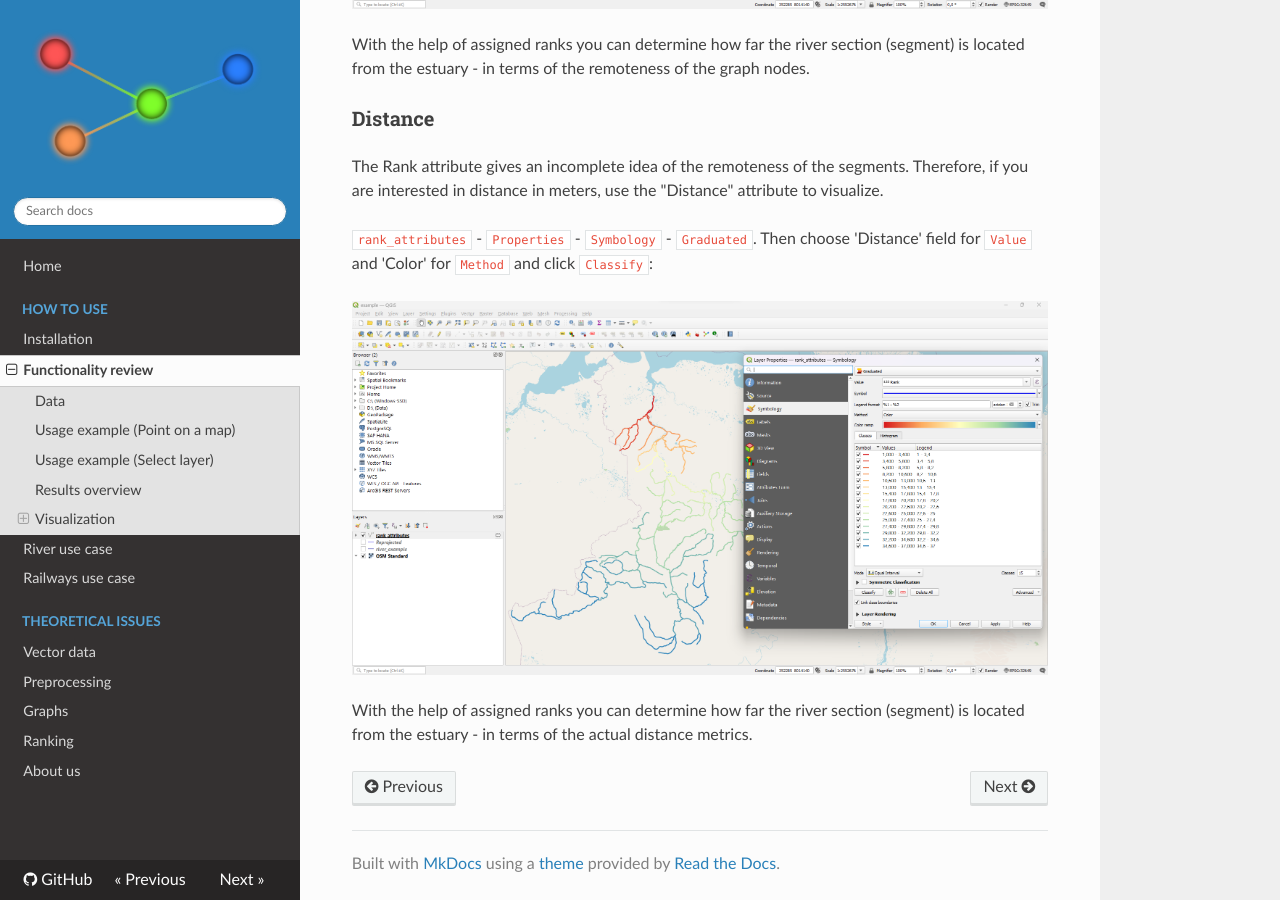
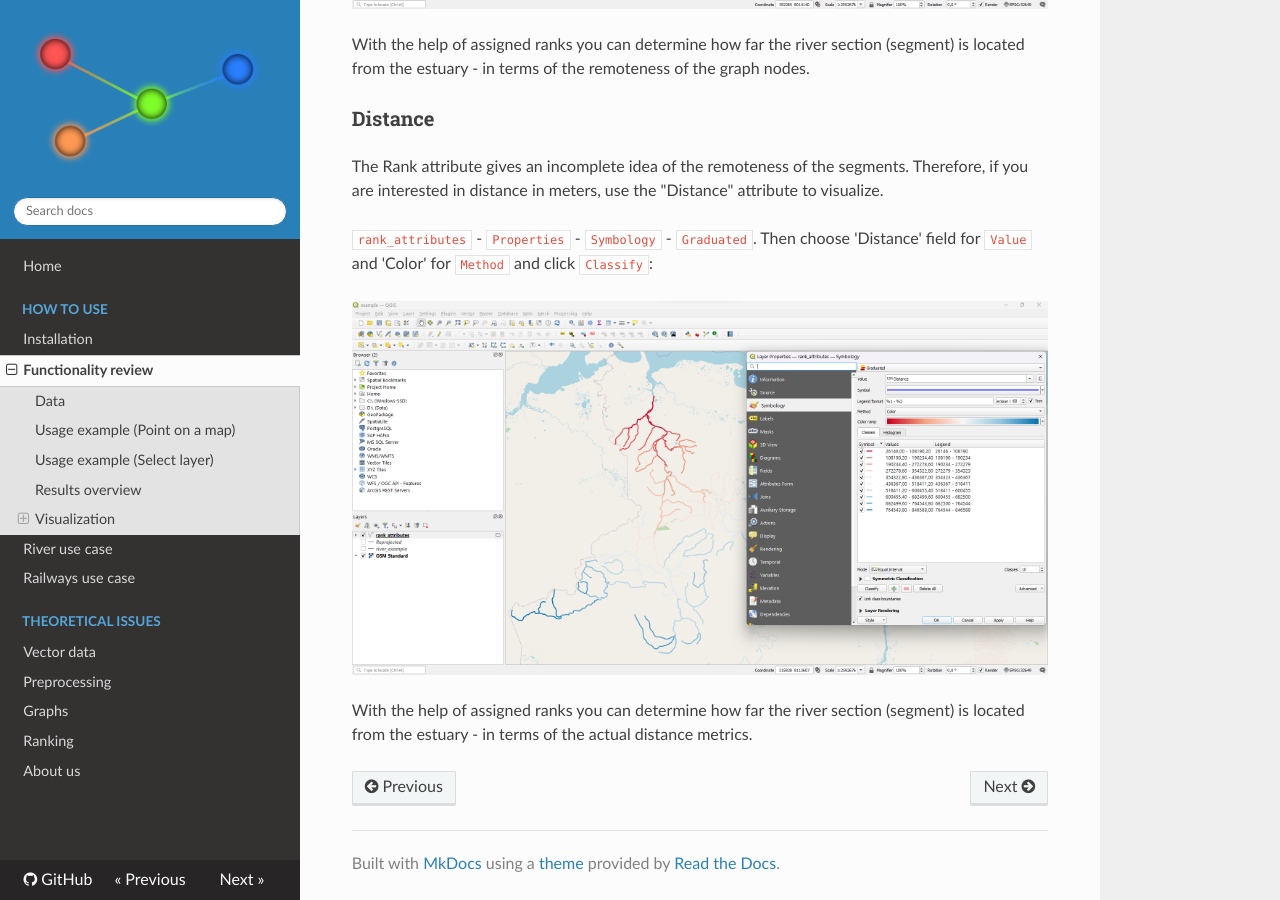
Before and after one commit to ChrisLisbon/QGIS_LinesRankingPlugin, an MkDocs documentation site: the page built from docs/usage/functionality_review.md, in a window 1280 px wide and 900 px high, scrolled down 4441 px. Built offline with MkDocs 1.6.1, drawn with Linux system fonts in a browser that asks for light colours; nearby versions of some CDN libraries.

Commit message:
add picture

```diff
--- a/docs/usage/functionality_review.md
+++ b/docs/usage/functionality_review.md
@@ -81,6 +81,6 @@ if you are interested in distance in meters, use the "Distance" attribute to vis
 `rank_attributes` - `Properties` - `Symbology` - `Graduated`. Then choose 'Distance' field for `Value`
 and 'Color' for `Method` and click `Classify`:
 
-<img src="https://raw.githubusercontent.com/ChrisLisbon/QGIS_LinesRankingPlugin/docs/images/results_vis_rank.png" width="750"/>
+<img src="https://raw.githubusercontent.com/ChrisLisbon/QGIS_LinesRankingPlugin/docs/images/results_vis_distance.png" width="750"/>
 
 With the help of assigned ranks you can determine how far the river section (segment) is located from the estuary - in terms of the actual distance metrics.
```
Also changed, not shown: images/results_vis_distance.png (added).
